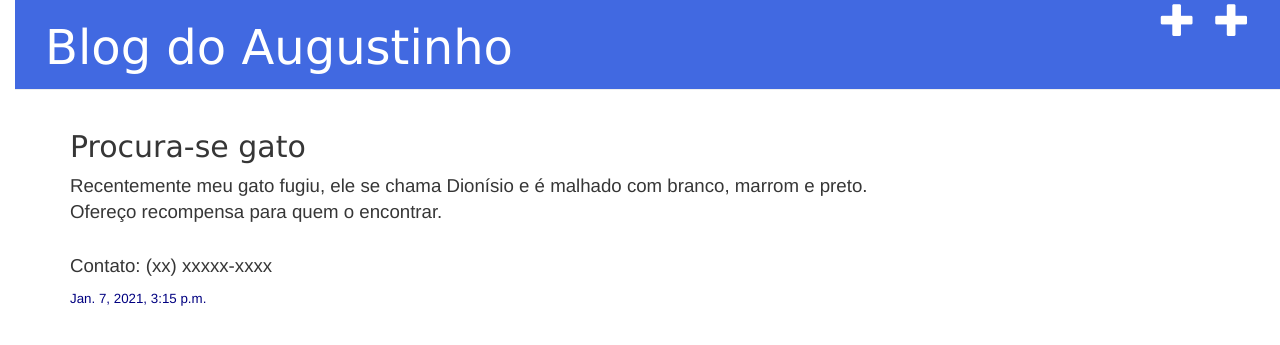
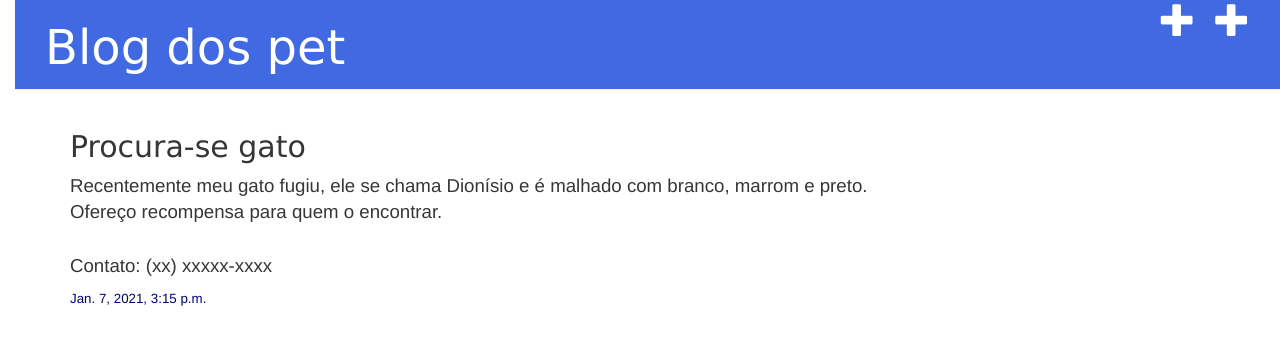
Before and after one commit to augustopiatto/DjangoGirls-para-Git, a Django app: page /post/1/ in a window 1280 px wide. Shown: the top 345 px of the page. Run offline with Django 3.2, Linux system fonts and the light colour scheme; data comes from the database, SQL or seed files in the repository; some libraries are stand-ins or nearby versions.

Commit message:
blog dos pet

```diff
--- a/blog/templates/blog/base.html
+++ b/blog/templates/blog/base.html
@@ -1,7 +1,7 @@
 {% load static %}
 <html>
     <head>
-        <title>Blog do Augustinho</title>
+        <title>Blog dos pet</title>
         <link rel="stylesheet" href="//maxcdn.bootstrapcdn.com/bootstrap/3.2.0/css/bootstrap.min.css">
         <link rel="stylesheet" href="//maxcdn.bootstrapcdn.com/bootstrap/3.2.0/css/bootstrap-theme.min.css">
         <link rel="stylesheet" href="{% static 'css/blog.css' %}">
@@ -14,7 +14,7 @@
         {% endif %}
             <a href="{% url 'login' %}" class="top-menu"><span class="glyphicon glyphicon-plus"></span></a>
             <a href="{% url 'logout' %}" class="top-menu"><span class="glyphicon glyphicon-plus"></span></a>
-        <h1><a href="/">Blog do Augustinho</a></h1>
+        <h1><a href="/">Blog dos pet</a></h1>
     </div>
     <div class="content container">
         {% block content %}
```
